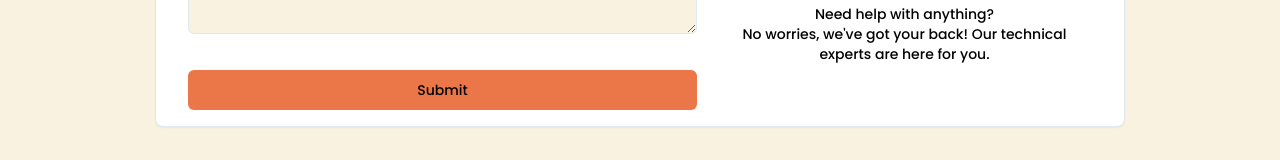
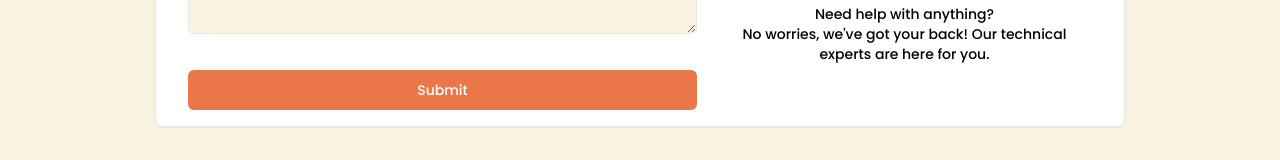
Before and after one commit to Yousuf24100286/findyourtutor, a Next.js app: page /contact-us in a window 1280 px wide. Shown: the part 687-847 px from the top of the page. Built offline with nearby package versions, Linux system fonts and the light colour scheme; no server answers; sample sign-in values are in the browser's storage.

Commit message:
ui: add new css variables to tailwind.config.ts

```diff
--- a/tailwind.config.ts
+++ b/tailwind.config.ts
@@ -18,9 +18,7 @@ const config = {
       lg: "1140px",
     },
     extend: {
-      // custom
       textColor: {
-        primary: "#040921",
         secondary: "#04092160",
         disabled: "#04092132",
       },
@@ -38,24 +36,17 @@ const config = {
       // shadcn-ui
       colors: {
         // custom
-        "burnt-sienna": {
-          DEFAULT: "#EB7547",
-          "500": "#EB7547",
-          "600": "#FF5E2B",
-        },
         "prussian-blue": {
           DEFAULT: "#023047",
         },
-        link: {
-          DEFAULT: "#0C5DFF",
-        },
-        success: "#499F68",
-        warning: "#DD5147",
 
         // shadcn-ui
         border: "hsl(var(--border))",
         input: "hsl(var(--input))",
         ring: "hsl(var(--ring))",
+        link: "hsl(var(--link))",
+        success: "hsl(var(--success))",
+        warning: "hsl(var(--warning))",
         background: "hsl(var(--background))",
         foreground: "hsl(var(--foreground))",
         primary: {
```
